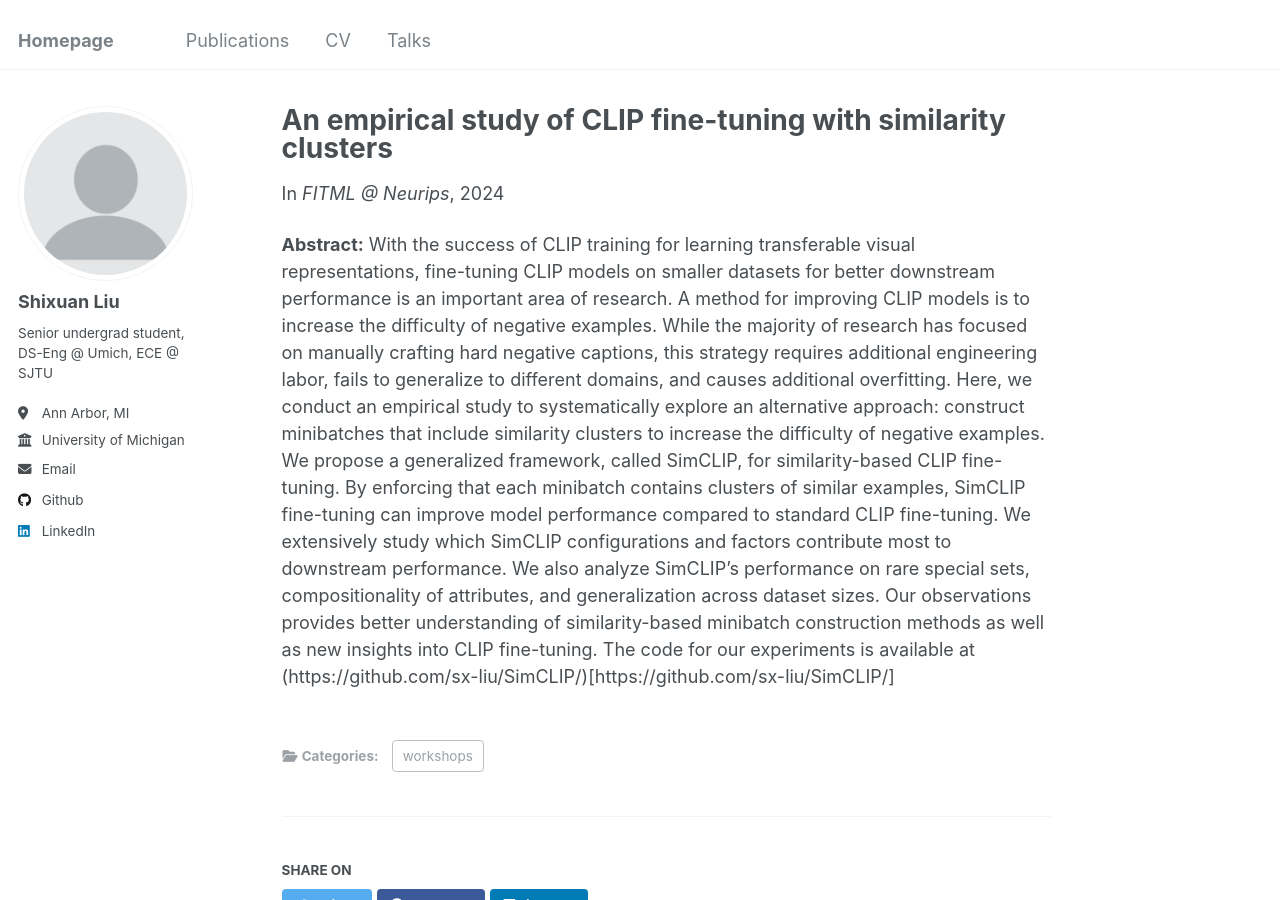
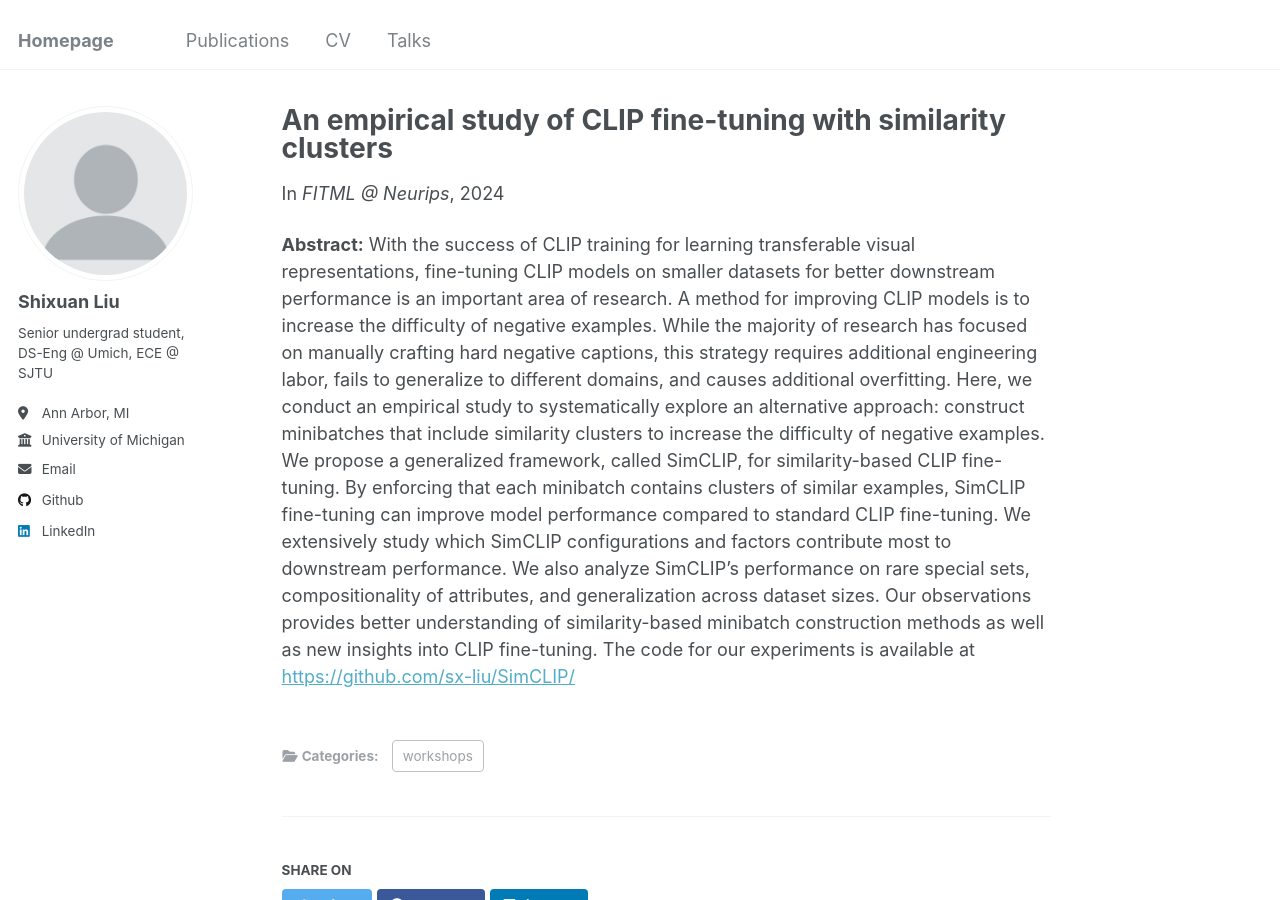
Before and after one commit to sx-liu/sx-liu.github.io, a Jekyll site: the page built from _publications/2024-10-paper-an_empirical_study_of_clip.md, in a window 1280 px wide and 900 px high. Built offline with Jekyll 4.4.1, drawn with Linux system fonts in a browser that asks for light colours.

Commit message:
Add publications

```diff
--- a/_publications/2024-10-paper-an_empirical_study_of_clip.md
+++ b/_publications/2024-10-paper-an_empirical_study_of_clip.md
@@ -10,4 +10,4 @@ paperurl: 'http://sx-liu.github.io/files/2024-10-paper-an_empirical_study_of_cli
 citation: # 'Your Name, You. (2024). &quot;Paper Title Number 3.&quot; <i>GitHub Journal of Bugs</i>. 1(3).'
 ---
 
-**Abstract:** With the success of CLIP training for learning transferable visual representations, fine-tuning CLIP models on smaller datasets for better downstream performance is an important area of research. A method for improving CLIP models is to increase the difficulty of negative examples. While the majority of research has focused on manually crafting hard negative captions, this strategy requires additional engineering labor, fails to generalize to different domains, and causes additional overfitting. Here, we conduct an empirical study to systematically explore an alternative approach: construct minibatches that include similarity clusters to increase the difficulty of negative examples. We propose a generalized framework, called SimCLIP, for similarity-based CLIP fine-tuning. By enforcing that each minibatch contains clusters of similar examples, SimCLIP fine-tuning can improve model performance compared to standard CLIP fine-tuning. We extensively study which SimCLIP configurations and factors contribute most to downstream performance. We also analyze SimCLIP’s performance on rare special sets, compositionality of attributes, and generalization across dataset sizes. Our observations provides better understanding of similarity-based minibatch construction methods as well as new insights into CLIP fine-tuning. The code for our experiments is available at (https://github.com/sx-liu/SimCLIP/)[https://github.com/sx-liu/SimCLIP/]
+**Abstract:** With the success of CLIP training for learning transferable visual representations, fine-tuning CLIP models on smaller datasets for better downstream performance is an important area of research. A method for improving CLIP models is to increase the difficulty of negative examples. While the majority of research has focused on manually crafting hard negative captions, this strategy requires additional engineering labor, fails to generalize to different domains, and causes additional overfitting. Here, we conduct an empirical study to systematically explore an alternative approach: construct minibatches that include similarity clusters to increase the difficulty of negative examples. We propose a generalized framework, called SimCLIP, for similarity-based CLIP fine-tuning. By enforcing that each minibatch contains clusters of similar examples, SimCLIP fine-tuning can improve model performance compared to standard CLIP fine-tuning. We extensively study which SimCLIP configurations and factors contribute most to downstream performance. We also analyze SimCLIP’s performance on rare special sets, compositionality of attributes, and generalization across dataset sizes. Our observations provides better understanding of similarity-based minibatch construction methods as well as new insights into CLIP fine-tuning. The code for our experiments is available at [https://github.com/sx-liu/SimCLIP/](https://github.com/sx-liu/SimCLIP/)
```
Also changed, not shown: _publications/2024-09-paper-dattri_a_library_for_efficient.md (+1 -1 lines).
